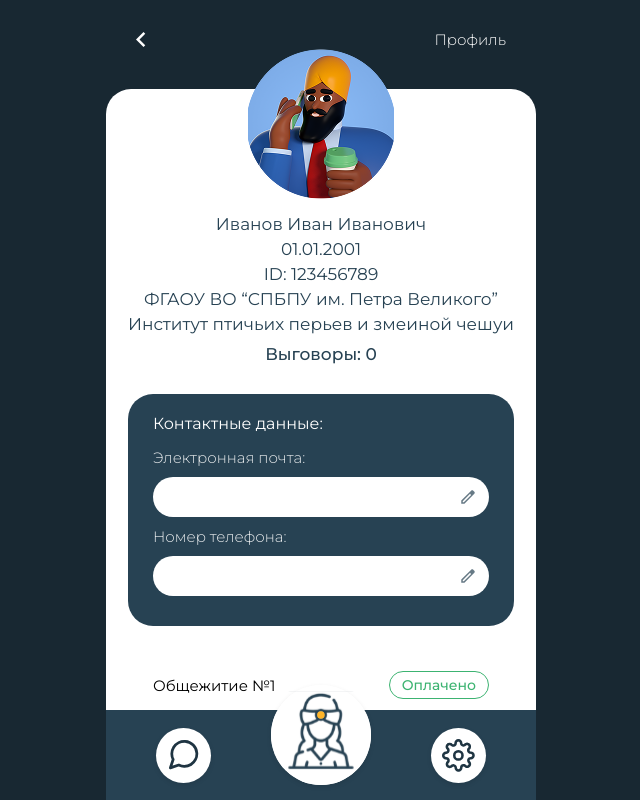
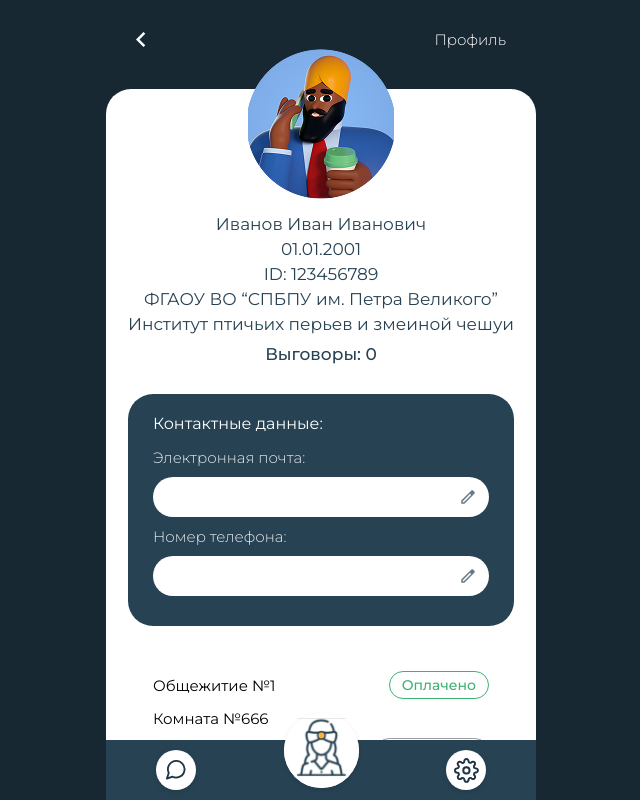
Before and after one commit to aver1ch/max-stud-bot, a React (Vite) app in the folder frontend/: page /account in a window 1280 px wide. Shown: the top 800 px of the page, without its empty margins (319-959 px from the left). Built offline with nearby package versions, Linux system fonts and the light colour scheme.

Commit message:
footer fix

```diff
--- a/frontend/src/components/Footer/Footer.css
+++ b/frontend/src/components/Footer/Footer.css
@@ -1,7 +1,7 @@
 .footer {
   width: 100%;
   max-width: 430px;
-  height: 90px;
+  height: 60px;
   background-color: #274253;
   margin: 0 auto;
   display: flex;
@@ -30,20 +30,20 @@
 }
 
 .small-circle {
-  width: 55px;
-  height: 55px;
+  width: 40px;
+  height: 40px;
 }
 
 .small-circle img {
-  width: 33px;
-  height: 33px;
+  width: 25px;
+  height: 25px;
 }
 
 .medium-circle {
   position: relative;
   bottom: 20px;
-  width: 100px;
-  height: 100px;
+  width: 75px;
+  height: 75px;
 }
 
 .medium-circle img {
@@ -53,6 +53,6 @@
 }
 
 .small-circle img.message {
-  width: 30px;
-  height: 30px;
+  width: 20px;
+  height: 20px;
 }
```
Also changed, not shown: frontend/public/Group 106.png (added).
